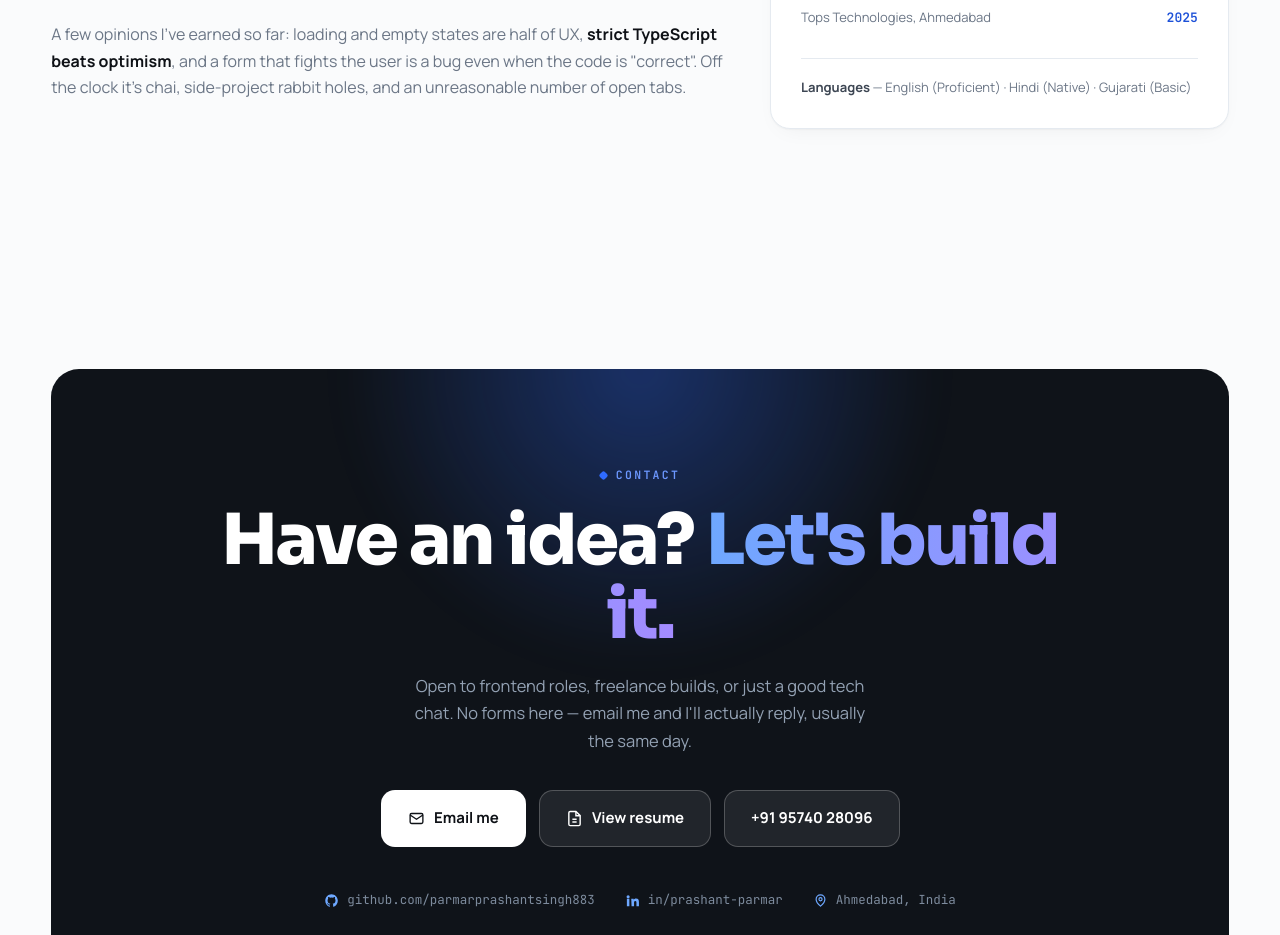
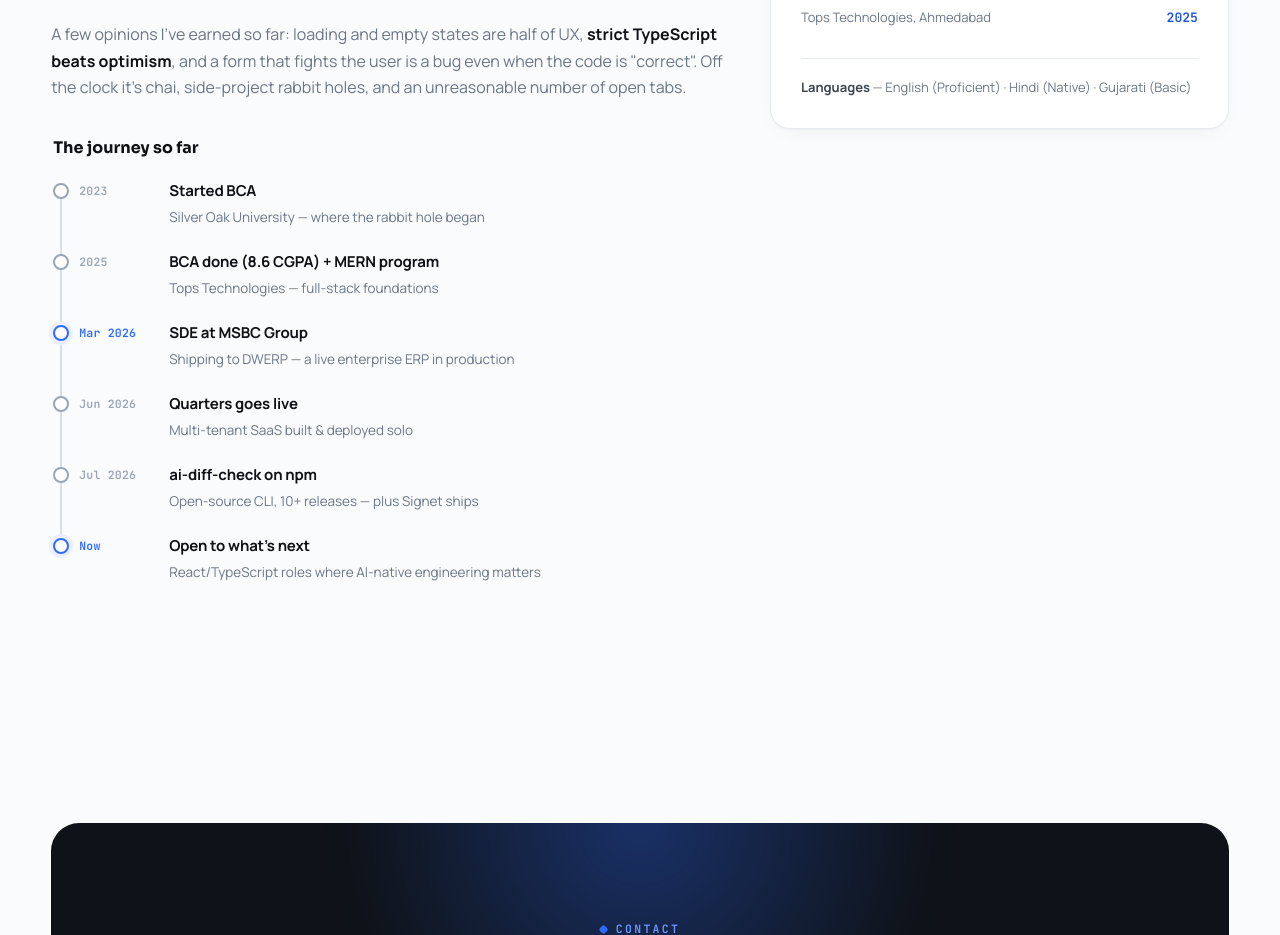
Before and after one commit to parmarprashantsingh883/portfolio-v3, a React (Vite) app: page / in a window 1280 px wide. Shown: the part 7600-8535 px from the top of the page. Built offline with nearby package versions, Linux system fonts and the light colour scheme; no server answers.

Commit message:
About: journey timeline (BCA → MERN → live ERP → shipped products)

```diff
--- a/src/components/About.tsx
+++ b/src/components/About.tsx
@@ -16,6 +16,24 @@ export default function About() {
             <p className="about-p">I sweat the details users feel: fast loads, smooth motion, forms that guide instead of fight, and layouts that work on any screen. And my edge with <b>AI-powered development</b> isn't using the tools — it's directing them: I work with agents the way a tech lead reviews a fast junior, delegating execution and gatekeeping the output against what "good" actually looks like. Clean git history, reviewed PRs and repeatable playbooks keep it shippable to a <b>team</b>, not just working on my machine.</p>
             <p className="about-p">My path: <b>BCA at Silver Oak University (8.6 CGPA)</b> → intensive <b>MERN training at Tops Technologies</b> → building an enterprise ERP at <b>MSBC Group</b> — while shipping side projects the whole way.</p>
             <p className="about-p">A few opinions I've earned so far: loading and empty states are half of UX, <b>strict TypeScript beats optimism</b>, and a form that fights the user is a bug even when the code is "correct". Off the clock it's chai, side-project rabbit holes, and an unreasonable number of open tabs.</p>
+
+            <div className="timeline rv" data-d="1">
+              <h4 className="tl-title">The journey so far</h4>
+              {[
+                { when: '2023', what: 'Started BCA', note: 'Silver Oak University — where the rabbit hole began' },
+                { when: '2025', what: 'BCA done (8.6 CGPA) + MERN program', note: 'Tops Technologies — full-stack foundations' },
+                { when: 'Mar 2026', what: 'SDE at MSBC Group', note: 'Shipping to DWERP — a live enterprise ERP in production', hot: true },
+                { when: 'Jun 2026', what: 'Quarters goes live', note: 'Multi-tenant SaaS built & deployed solo' },
+                { when: 'Jul 2026', what: 'ai-diff-check on npm', note: 'Open-source CLI, 10+ releases — plus Signet ships' },
+                { when: 'Now', what: 'Open to what’s next', note: 'React/TypeScript roles where AI-native engineering matters', hot: true },
+              ].map((t) => (
+                <div className={`tl-item${t.hot ? ' hot' : ''}`} key={t.when + t.what}>
+                  <span className="tl-dot" />
+                  <span className="tl-when">{t.when}</span>
+                  <span className="tl-body"><b>{t.what}</b><span>{t.note}</span></span>
+                </div>
+              ))}
+            </div>
           </div>
           <div className="about-side">
             <div className="avatar-card rv" data-d="1" aria-hidden="true">
--- a/src/index.css
+++ b/src/index.css
@@ -768,3 +768,19 @@ body,.navbar,.proj,.xp-card,.skill-card,.stat,.do-card,.ai-card,.about-card{tran
 section[id]{scroll-margin-top:86px}
 :focus-visible{outline:2px solid var(--accent);outline-offset:2px}
 .navbar a:focus-visible,.btn:focus-visible,.chat-chip:focus-visible{border-radius:99px}
+
+/* ---------- journey timeline ---------- */
+.timeline{margin-top:34px;position:relative;padding-left:2px}
+.tl-title{font-family:var(--disp);font-size:16px;font-weight:700;color:var(--ink);margin-bottom:18px}
+.tl-item{position:relative;display:flex;gap:16px;padding:0 0 22px 26px}
+.tl-item::before{content:"";position:absolute;left:7px;top:8px;bottom:-8px;width:2px;background:var(--line-2)}
+.tl-item:last-child::before{display:none}
+.tl-item:last-child{padding-bottom:0}
+.tl-dot{position:absolute;left:0;top:4px;width:16px;height:16px;border-radius:50%;background:var(--card);
+  border:2.5px solid var(--faint);z-index:1;transition:border-color .3s}
+.tl-item.hot .tl-dot{border-color:var(--accent);box-shadow:0 0 0 4px var(--accent-soft)}
+.tl-when{flex:none;width:74px;font-family:var(--mono);font-size:11.5px;font-weight:600;color:var(--faint);padding-top:3px;letter-spacing:.02em}
+.tl-item.hot .tl-when{color:var(--accent)}
+.tl-body b{display:block;font-size:15px;font-weight:700;color:var(--ink);letter-spacing:-.01em}
+.tl-body span{display:block;font-size:13.5px;color:var(--muted);margin-top:2px}
+@media (max-width:640px){.tl-when{width:60px;font-size:10.5px}}
```
